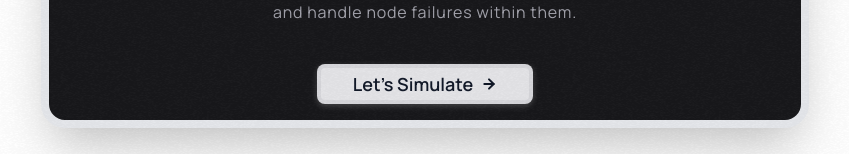
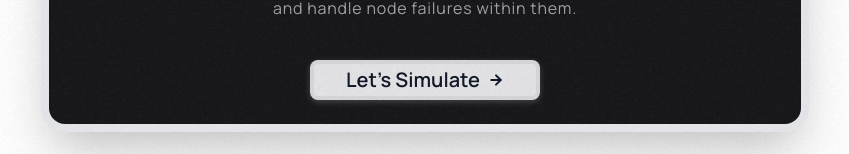
Before and after one commit to pro0o/raft-in-motion, a Next.js app in the folder frontend/: page / in a window 1280 px wide. Shown: the part 610-764 px from the top of the page, without its empty margins (215-1064 px from the left). Built offline with nearby package versions, Linux system fonts and the light colour scheme.

Commit message:
fix: button padding at hero.

```diff
--- a/frontend/src/app/page.tsx
+++ b/frontend/src/app/page.tsx
@@ -231,7 +231,7 @@ const HomePage: React.FC = () => {
           <Button
   onClick={handleSimulateClick}
   disabled={isLoading}
-className="bg-zinc-200 border-4 border-zinc-400/20 shadow-[0_2px_6px_rgba(255,255,255,0.2)] rounded-lg text-gray-900 text-lg font-medium transition-all duration-800 py-4 px-8 hover:bg-blue-600 hover:text-white group flex items-center"
+className="bg-zinc-200 border-4 mb-2 border-zinc-400/20 shadow-[0_2px_6px_rgba(255,255,255,0.2)] rounded-lg text-gray-900 text-xl font-medium transition-all duration-800 py-4 px-8 hover:bg-blue-600 hover:text-white group flex items-center"
 >
               {isLoading ? (
                 <>
```
